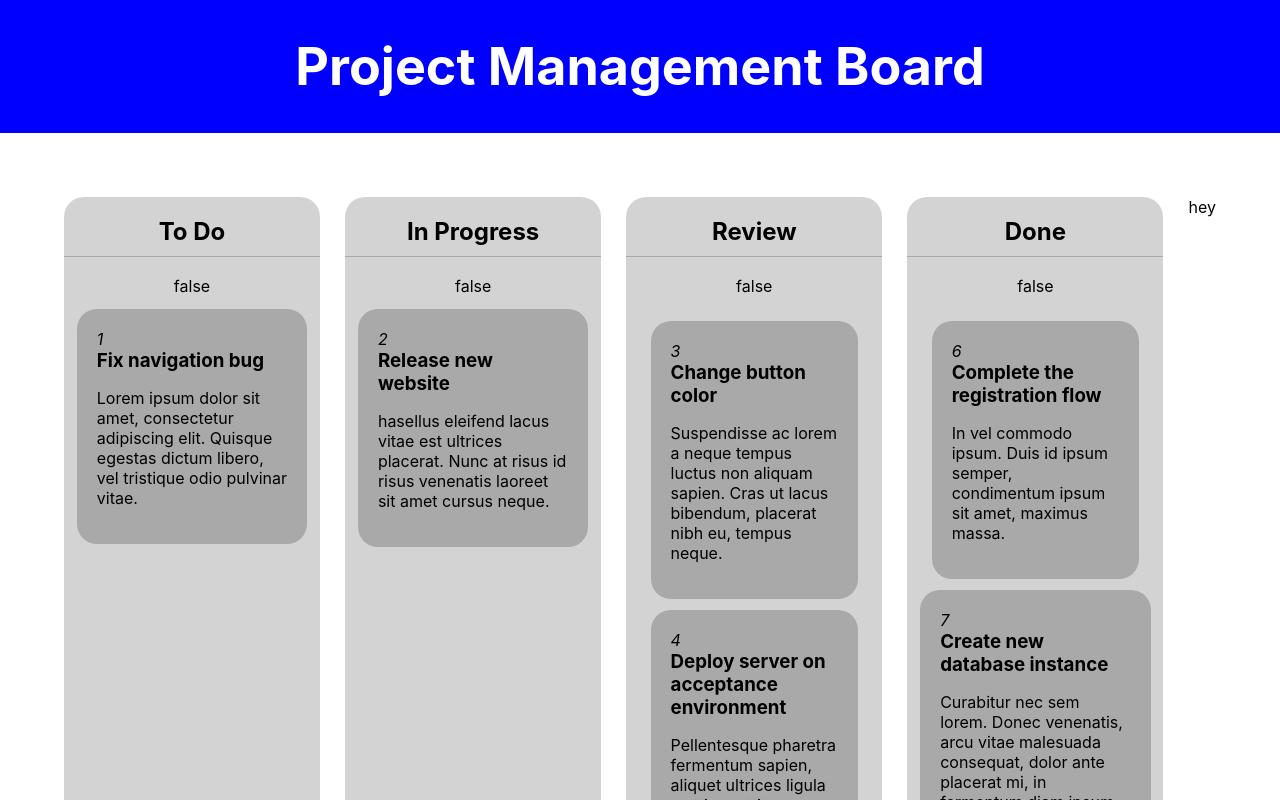
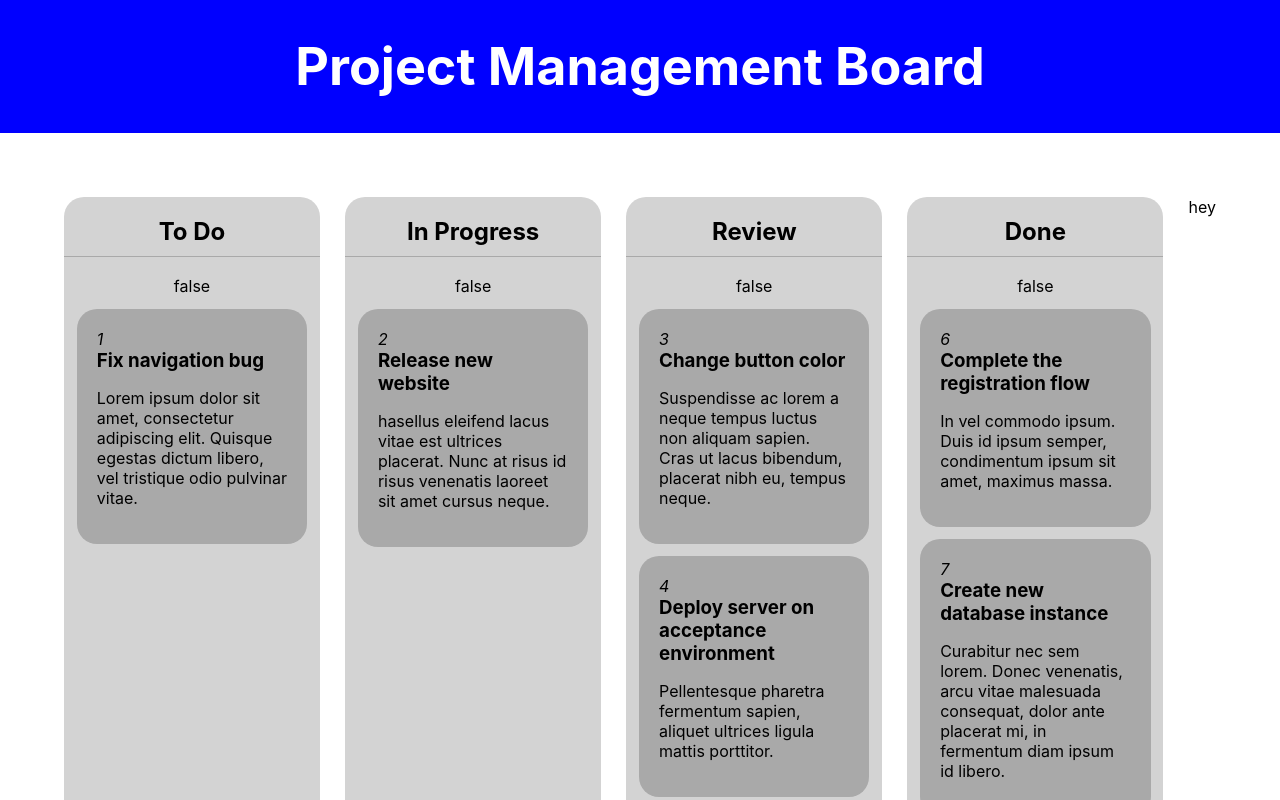
Before and after one commit to buentellopc/project-management-board, a React (Create React App) app: page / in a window 1280 px wide. Shown: the top 800 px of the page. Built offline with nearby package versions, Linux system fonts and the light colour scheme.

Commit message:
Add proper margin to the sides on last ticktets in lane

```diff
--- a/src/components/Ticket/Ticket.tsx
+++ b/src/components/Ticket/Ticket.tsx
@@ -11,7 +11,7 @@ const TitleWrapper = styled.div`
   border-radius 20px;
 
   &:not(:last-child) {
-    margin: 5%
+    margin-bottom: 5%
   }
 `;
 
```
